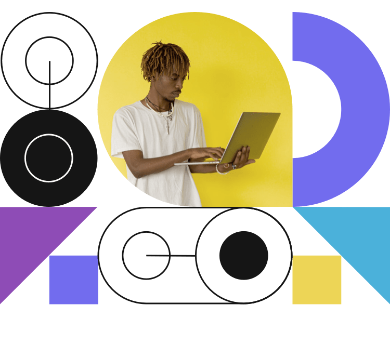
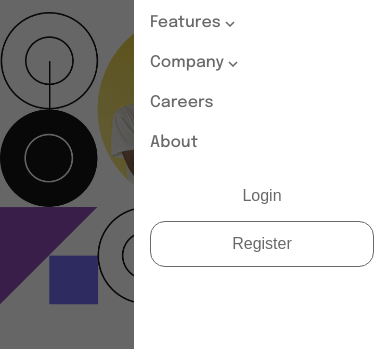
Before and after one commit to yuliia-p/Intro-section-with-dropdown-navigation, a website: page index.html in a window 390 px wide. Shown: the part 67-416 px from the top of the page. Drawn offline with Linux system fonts and the light colour scheme.

Commit message:
destop and mobile menu

```diff
--- a/css/styles.css
+++ b/css/styles.css
@@ -38,6 +38,56 @@ div.text-holder button {
   border: none;
   border-radius: 15px;
   font-size: 1.2rem;
+}
+
+.menu-content,
+.on {
+  padding: 2rem 1rem;
+  position: fixed;
+  right: 0;
+  top: 0;
+  bottom: 0;
+  width: 16rem;
+  background-color: rgb(255 255 255);
+}
+
+.menu-div-mobile,
+.on {
+  position: fixed;
+  right: 16rem;
+  top: 0;
+  width: 100%;
+  height: 100%;
+  overflow: auto;
+  background-color: rgb(0 0 0 / 60%);
+}
+
+.button-holder-mobile {
+  display: flex;
+  flex-wrap: wrap;
+}
+
+.login-b,
+.reg-b {
+  flex-basis: 100%;
+  font-size: 1rem;
+}
+
+.login-b {
+  color: hsl(0deg, 0%, 41%);
+  font-size: 1.2;
+  border: none;
+  background-color: transparent;
+  padding: 1rem;
+}
+
+.reg-b {
+  color: hsl(0deg, 0%, 41%);
+  font-size: 1.2;
+  border: solid 1px hsl(0deg, 0%, 41%);
+  background-color: transparent;
+  padding: 0.8rem;
+  border-radius: 15px;
 }
 
 @media screen and (min-width: 756px) {
--- a/index.html
+++ b/index.html
@@ -25,19 +25,24 @@
         <div class="menu-bars" style="text-align: end;">
           <img id="menu-icon" src="./images/icon-menu.svg" alt="menu-bars">
         </div>
-        <div class="menu-content off">
+        <div class="menu-div-mobile on">
+          <div class="menu-content ">
             <div style="text-align: end">
               <img id="cross-icon" src="./images/icon-close-menu.svg" alt="cross-img">
             </div>
             <div class="p-holder">
-            <p class="p-menu">Features</p>
-            <p class="p-menu">Company</p>
+              <p class="p-menu">Features <img src="./images/icon-arrow-down.svg" alt="arrow-down"></p>
+              <p class="p-menu">Company <img src="./images/icon-arrow-down.svg" alt="arrow-down"></p>
               <p class="p-menu">Careers</p>
               <p class="p-menu">About</p>
-            <button>Login</button>
-            <button>Register</button>
+              <div class="button-holder-mobile">
+                <button class="login-b">Login</button>
+                <button class="reg-b">Register</button>
               </div>
             </div>
+          </div>
+        </div>
+
       </div>
     </div>
     <div class="row desktop-menu-div desktop">
@@ -45,14 +50,14 @@
         <div class="logo">
           <img src="./images/logo.svg" alt="logo">
         </div>
-        <p class="p-menu">Features</p>
-        <p class="p-menu">Company</p>
+        <p class="p-menu">Features<img src="./images/icon-arrow-down.svg" alt="arrow-down"></p>
+        <p class="p-menu">Company<img src="./images/icon-arrow-down.svg" alt="arrow-down"></p>
         <p class="p-menu">Careers</p>
         <p class="p-menu">About</p>
       </div>
       <div class="column-half buttons-holder">
-        <button>Login</button>
-        <button>Register</button>
+        <button class="login-b">Login</button>
+        <button class="reg-b">Register</button>
       </div>
     </div>
     <div class="row desktop-reverse content-holder">
```
Lines whose indentation alone changed are shown as unchanged.
